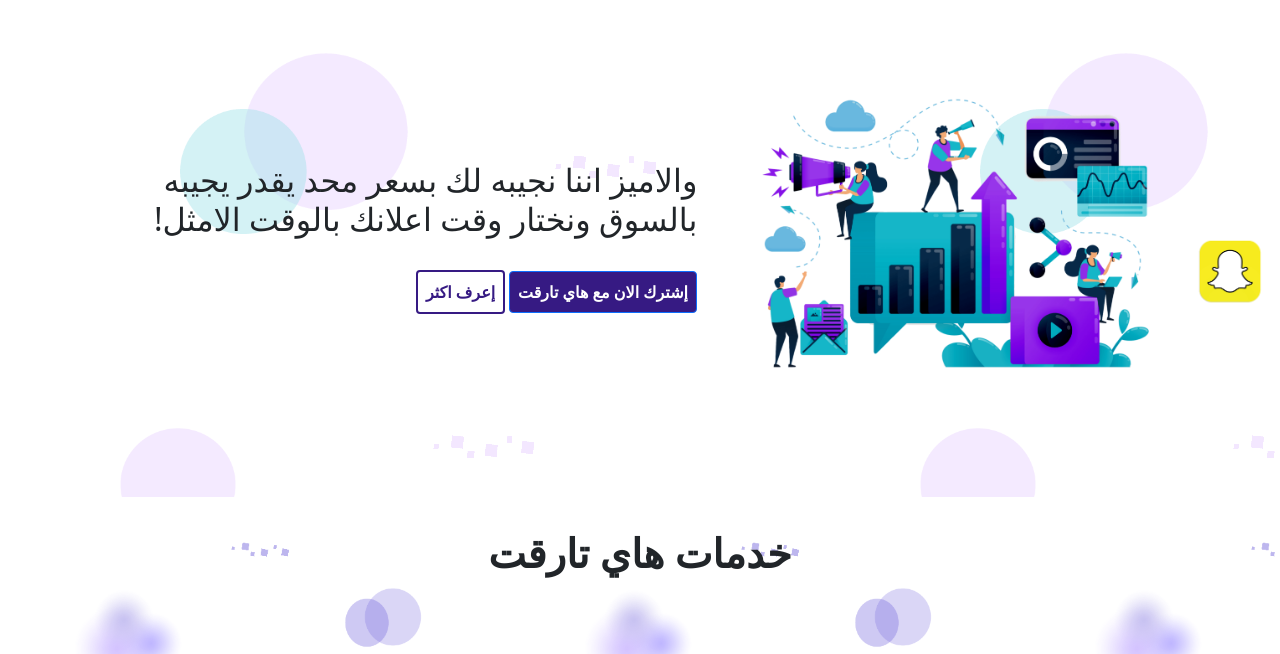
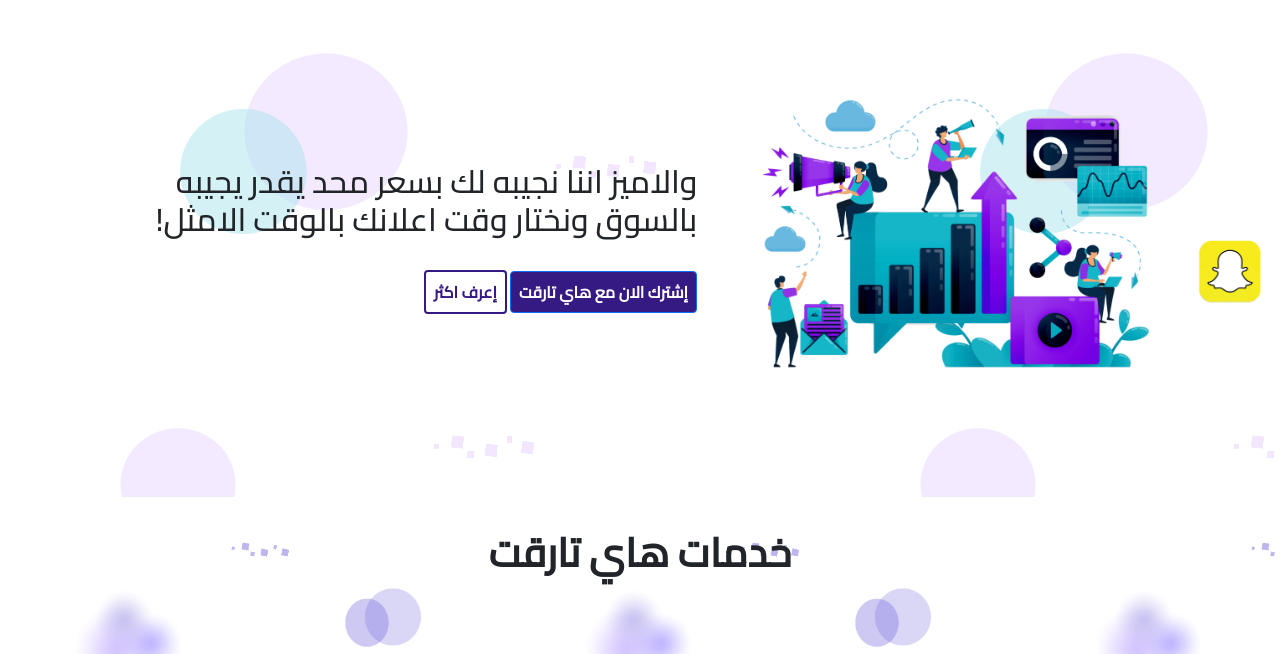
Before and after one commit to MoHaMed-Abdlla/high-target, a plain HTML site: page landing.html in a window 1280 px wide. Shown: the part 479-1133 px from the top of the page. Drawn offline with nearby package versions, Linux system fonts and the light colour scheme.

Commit message:
Update landing.css

```diff
--- a/css/landing.css
+++ b/css/landing.css
@@ -1,6 +1,8 @@
 
+@import url('https://fonts.googleapis.com/css2?family=Cairo:wght@300;400;500&display=swap');
 body, html{
     overflow-x: hidden;
+    font-family: 'Cairo','Tahoma', sans-serif;
 }
 header{
     background-image: url('../images/backheader.png');
```
